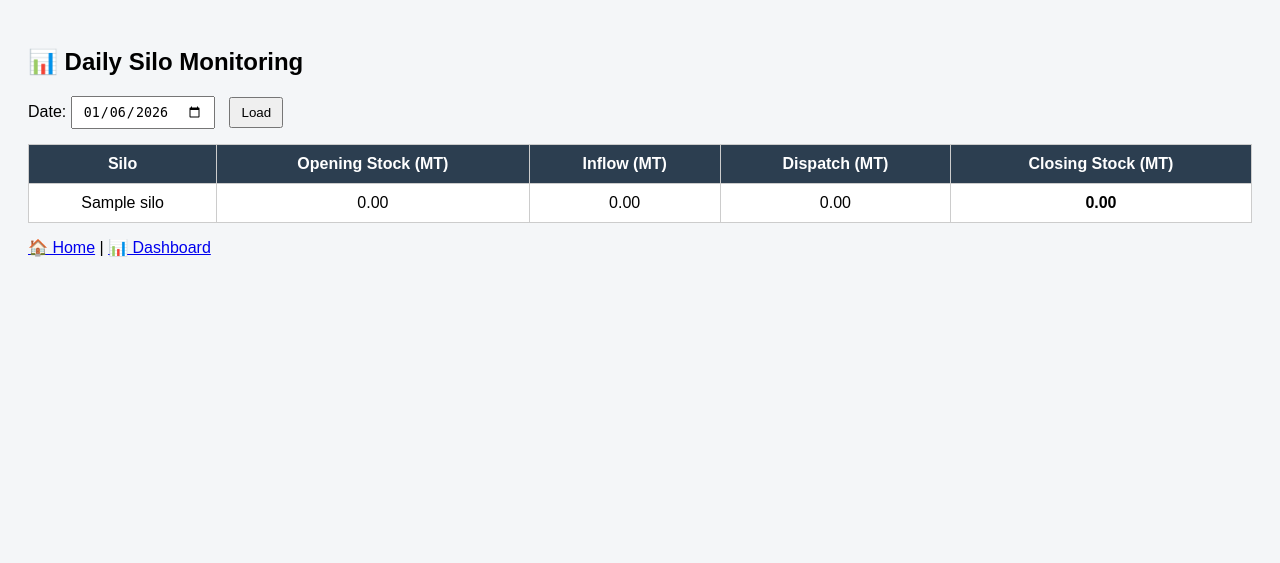
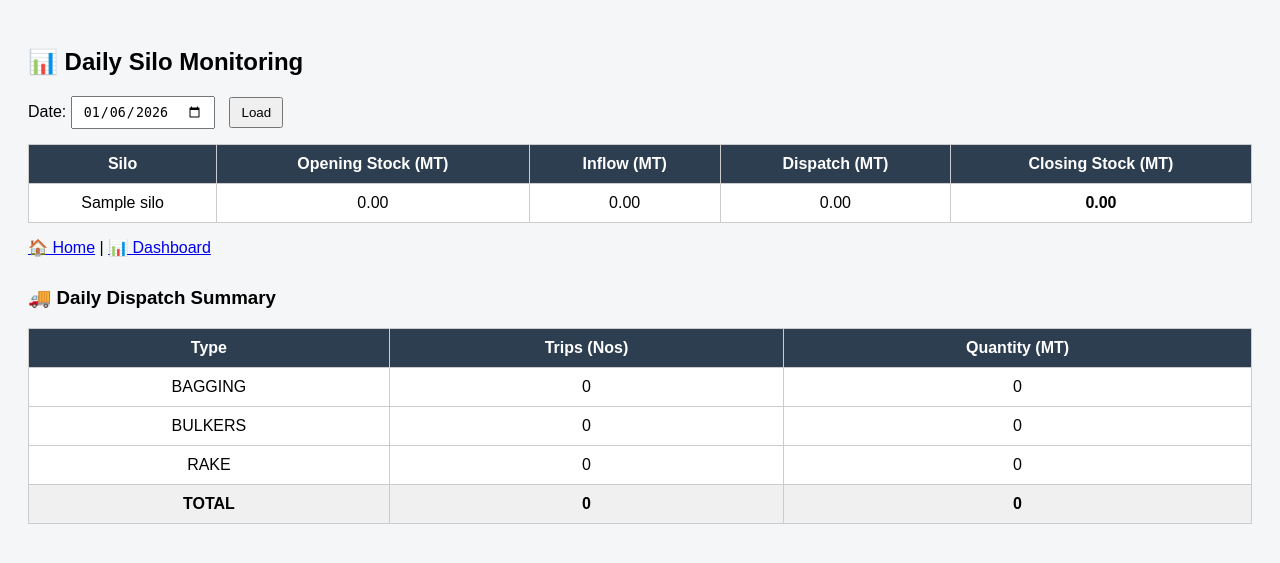
Before and after one commit to azad2171/Ash_Vehicle_Monitoring_app, a Flask app: page /dashboard/daily-balance in a window 1280 px wide. Shown: the top 563 px of the page. Run offline with Flask 3, Linux system fonts and the light colour scheme; tables that the repository leaves empty hold one stand-in row (values such as "Sample post").

Commit message:
Added readme and UI links for daily-balance

```diff
--- a/routes/dashboard.py
+++ b/routes/dashboard.py
@@ -10,6 +10,7 @@ from datetime import date
 from services.silo_balance_service import calculate_daily_balance
 from models.daily_silo_balance import DailySiloBalance
 from models.silo import Silo
+from services.daily_dispatch_summary_service import get_dispatch_summary
 
 dashboard_bp = Blueprint("dashboard", __name__, url_prefix="/dashboard")
 
@@ -75,15 +76,20 @@ def daily_balance_view():
 
     if not selected_date:
         selected_date = date.today()
-
     else:
         selected_date = date.fromisoformat(selected_date)
 
-    # Calculate balances (safe to call multiple times)
     calculate_daily_balance(selected_date)
 
     balances = DailySiloBalance.query.filter_by(date=selected_date).join(Silo).all()
 
+    dispatch_summary, total_nos, total_mt = get_dispatch_summary(selected_date)
+
     return render_template(
-        "daily_balance.html", balances=balances, selected_date=selected_date
+        "daily_balance.html",
+        balances=balances,
+        selected_date=selected_date,
+        dispatch_summary=dispatch_summary,
+        total_nos=total_nos,
+        total_mt=total_mt,
     )
--- /dev/null
+++ b/services/daily_dispatch_summary_service.py
@@ -0,0 +1,33 @@
+from sqlalchemy import func
+from database import db
+from models.trip import Trip
+
+
+def get_dispatch_summary(target_date):
+    rows = (
+        db.session.query(
+            Trip.trip_type,
+            func.count(Trip.id).label("nos"),
+            func.coalesce(func.sum(Trip.ash_quantity), 0).label("mt"),
+        )
+        .filter(func.date(Trip.gate_out_time) == target_date)
+        .group_by(Trip.trip_type)
+        .all()
+    )
+
+    summary = {
+        "BAGGING": {"nos": 0, "mt": 0},
+        "BULKERS": {"nos": 0, "mt": 0},
+        "RAKE": {"nos": 0, "mt": 0},
+    }
+
+    total_nos = 0
+    total_mt = 0
+
+    for r in rows:
+        summary[r.trip_type]["nos"] = r.nos
+        summary[r.trip_type]["mt"] = round(r.mt, 2)
+        total_nos += r.nos
+        total_mt += r.mt
+
+    return summary, total_nos, round(total_mt, 2)
--- a/templates/daily_balance.html
+++ b/templates/daily_balance.html
@@ -80,6 +80,39 @@
         <a href="/dashboard/">📊 Dashboard</a>
     </p>
 
+    <h3 style="margin-top:30px;">🚚 Daily Dispatch Summary</h3>
+
+    <table>
+        <thead>
+            <tr>
+                <th>Type</th>
+                <th>Trips (Nos)</th>
+                <th>Quantity (MT)</th>
+            </tr>
+        </thead>
+        <tbody>
+            <tr>
+                <td>BAGGING</td>
+                <td>{{ dispatch_summary["BAGGING"]["nos"] }}</td>
+                <td>{{ dispatch_summary["BAGGING"]["mt"] }}</td>
+            </tr>
+            <tr>
+                <td>BULKERS</td>
+                <td>{{ dispatch_summary["BULKERS"]["nos"] }}</td>
+                <td>{{ dispatch_summary["BULKERS"]["mt"] }}</td>
+            </tr>
+            <tr>
+                <td>RAKE</td>
+                <td>{{ dispatch_summary["RAKE"]["nos"] }}</td>
+                <td>{{ dispatch_summary["RAKE"]["mt"] }}</td>
+            </tr>
+            <tr style="font-weight:bold; background:#f0f0f0;">
+                <td>TOTAL</td>
+                <td>{{ total_nos }}</td>
+                <td>{{ total_mt }}</td>
+            </tr>
+        </tbody>
+    </table>
 </body>
 
 </html>
--- a/templates/dashboard.html
+++ b/templates/dashboard.html
@@ -43,10 +43,12 @@
 
 <body>
 
+
     <p>
         <a href="/">🏠 Home</a> |
         <a href="/dashboard/">📊 Dashboard</a> |
-        <a href="/dashboard/daily-summary">📅 Daily Summary</a>
+        <a href="/dashboard/daily-summary">📅 Daily Summary</a> |
+        <a href="/dashboard/daily-balance">⚖️ Daily Balance</a>
     </p>
     <hr>
     <h1>🚚 Vehicle Delivery Management – Dashboard</h1>
```
Also changed, not shown: Readme.md (added).
